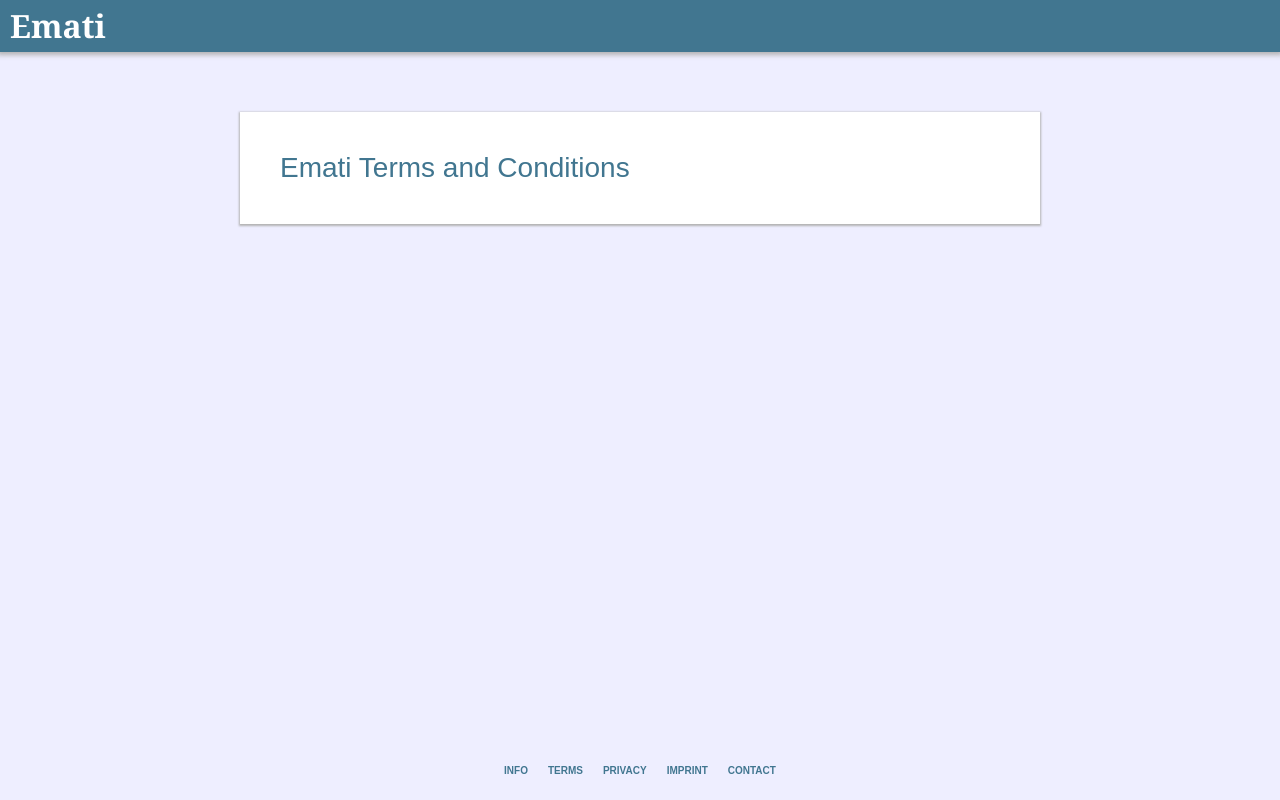
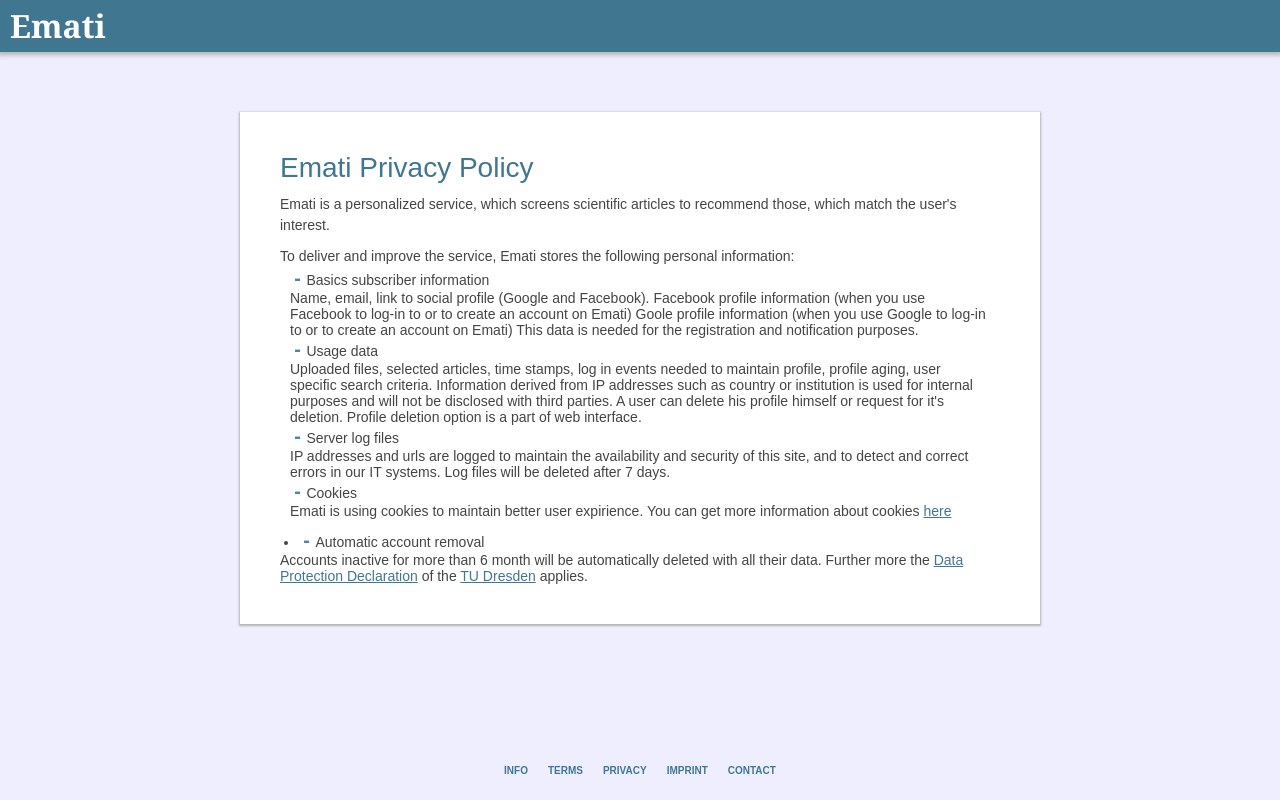
Before and after one commit to bioinfcollab/emati, a Django app: template templates/website/privacy.html in a window 1280 px wide. Run offline with Django 3.2, Linux system fonts and the light colour scheme; the template is opened without the code that fills it, so the values that code supplies are empty; parts of the project's set-up code (start-up, migrations or seed data) failed here and were passed over; some libraries are stand-ins or nearby versions.

Commit message:
Update privacy

```diff
--- a/templates/website/privacy.html
+++ b/templates/website/privacy.html
@@ -10,8 +10,40 @@ The complete list of terms and conditions.
 <div class="content-box">
     {% with website_name='Emati' %}
     {% with website_url='www.emati.biotec.tu-dresden.de' %}
-    <h1>Emati Terms and Conditions</h1>
+    <h1>Emati Privacy Policy</h1>
+    <p>Emati is a personalized service, which screens scientific articles to
+    recommend those, which match the user's interest.</p>
 
+    <p>To deliver and improve the service, Emati stores the following personal
+    information:
+    <ul>
+            <li>Basics subscriber information</li>
+            Name, email, link to social profile (Google and Facebook).
+            Facebook profile information (when you use Facebook to log-in to or to create an account on Emati)
+            Goole profile information (when you use Google to log-in to or to create an account on Emati)
+            This data is needed for the registration and notification purposes.
+
+            <li>Usage data</li>
+            Uploaded files, selected articles, time stamps, log in events needed
+            to maintain profile, profile aging, user specific search criteria.
+            Information derived from IP addresses such as country or institution
+            is used for internal purposes and will not be disclosed with third parties.
+            A user can delete his profile himself or request for it's deletion.
+            Profile deletion option is a part of web interface.
+
+            <li>Server log files</li>
+            IP addresses and urls are logged to maintain the availability and security of this site,
+            and to detect and correct errors in our IT systems. Log files will be deleted after 7 days.
+
+            <li>Cookies</li>
+            Emati is using cookies to maintain better user expirience. You can get more information
+            about cookies <a href="https://cookiesandyou.com/"> here</a>
+    </ul>
+
+    <li>Automatic account removal</li>
+    Accounts inactive for more than 6 month will be automatically deleted with all their data.
+
+    Further more the <a href="https://tu-dresden.de/impressum#ck_datenschutz">Data Protection Declaration</a> of the <a href="https://tu-dresden.de/">TU Dresden</a> applies.
     {% endwith %}
     {% endwith %}
 </div>
```
